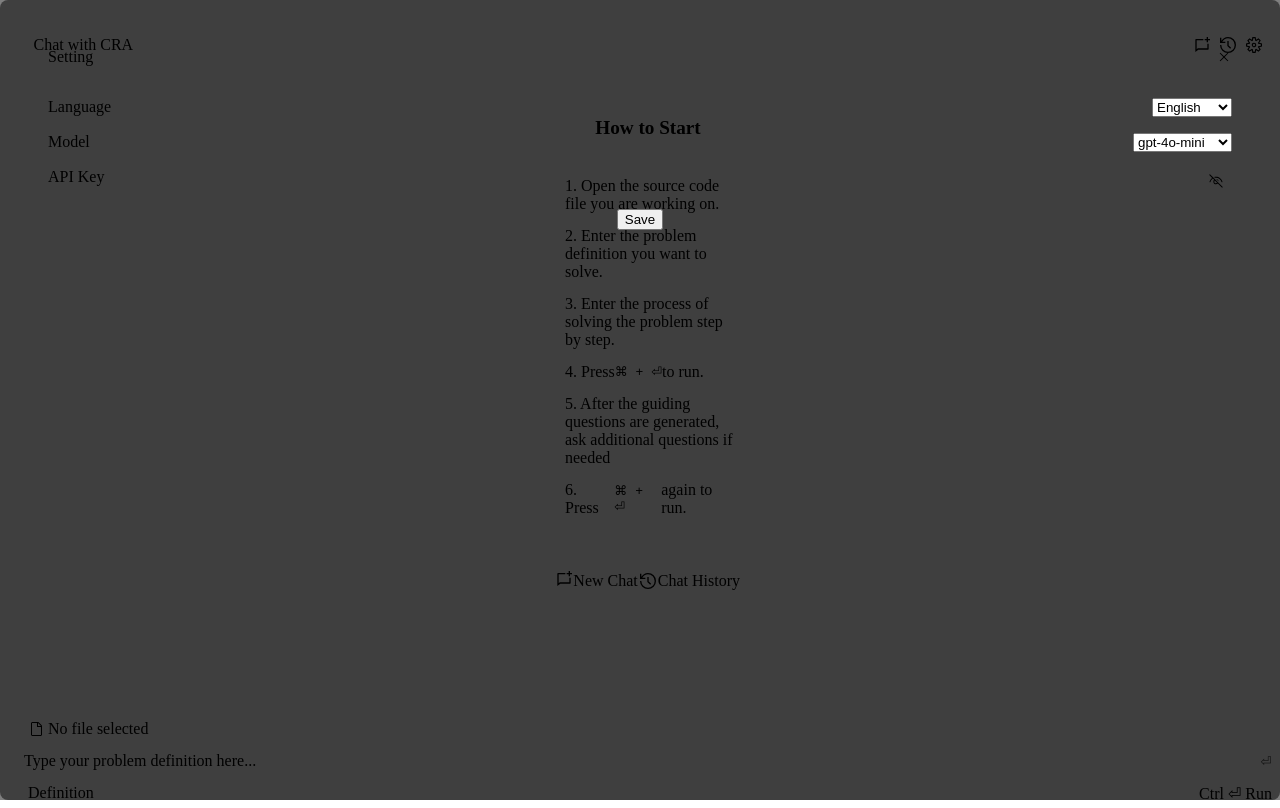
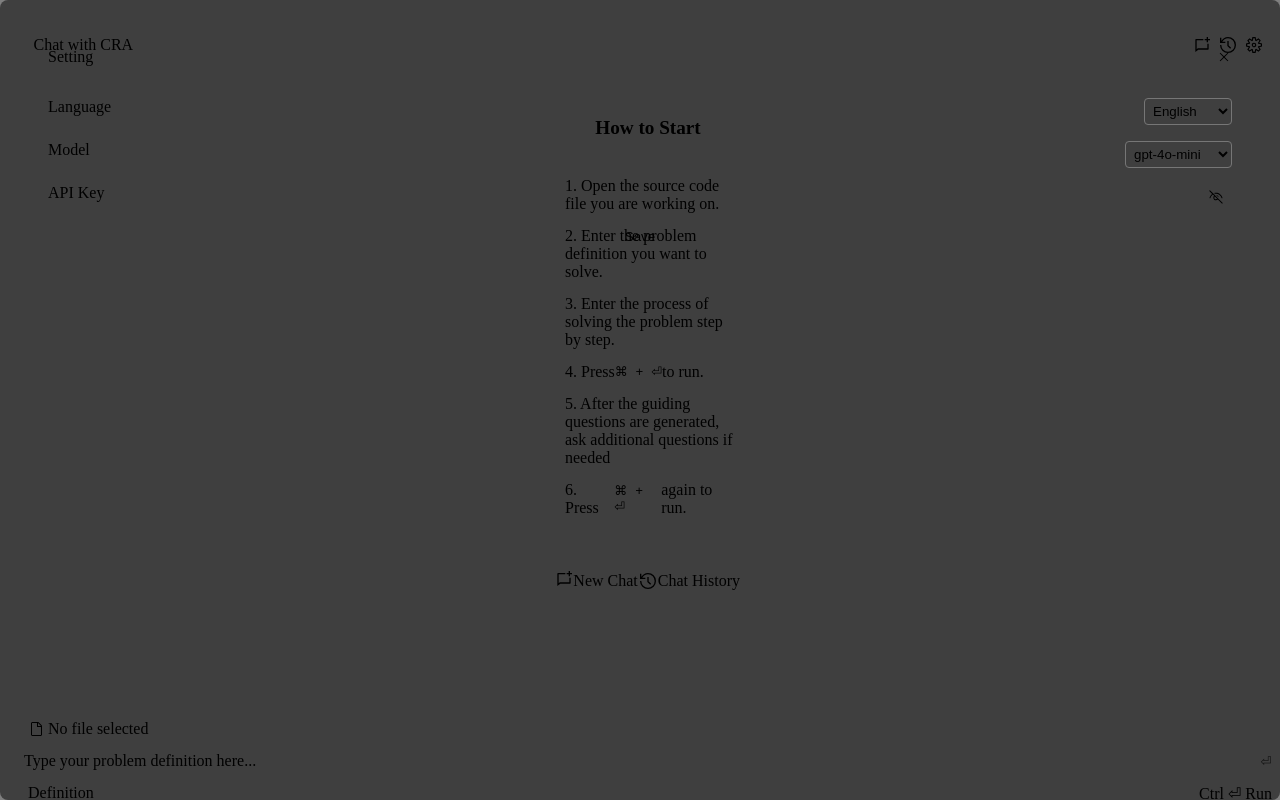
Before and after one commit to Computer-Research-Association/CodingRoadmapAssistant, a React (Vite) app in the folder webview-ui/: page / in a window 1280 px wide. Both pictures are taken after a click on the element 1254 px from the left and 45 px from the top of the page. Built offline with nearby package versions, Linux system fonts and the light colour scheme.

Commit message:
[feat #147] common styles

```diff
--- a/webview-ui/src/styles/common.module.css
+++ b/webview-ui/src/styles/common.module.css
@@ -22,3 +22,40 @@
 .icon:hover::before {
   opacity: 1; /* Visible on hover */
 }
+
+.select {
+  background-color: var(--vscode-editor-background);
+  color: var(--vscode-editor-foreground);
+  padding: 4px;
+  border-radius: 4px;
+}
+
+.input {
+  background-color: var(--vscode-input-background);
+  color: var(--vscode-input-foreground);
+  border: 2px solid var(--vscode-input-border);
+  border-radius: 4px;
+  padding: 3px 4px;
+}
+
+.input:focus {
+  border: 2px solid var(--vscode-inputOption-activeBorder);
+}
+
+.label {
+  color: var(--vscode-editor-foreground);
+}
+
+.button {
+  width: 100px;
+  padding: 4px;
+  background-color: var(--vscode-button-background);
+  color: var(--vscode-button-foreground);
+  border: var(--vscode-button-border);
+  border-radius: 4px;
+  cursor: pointer;
+}
+
+.button:hover {
+  background-color: var(--vscode-button-hoverBackground);
+}
```
